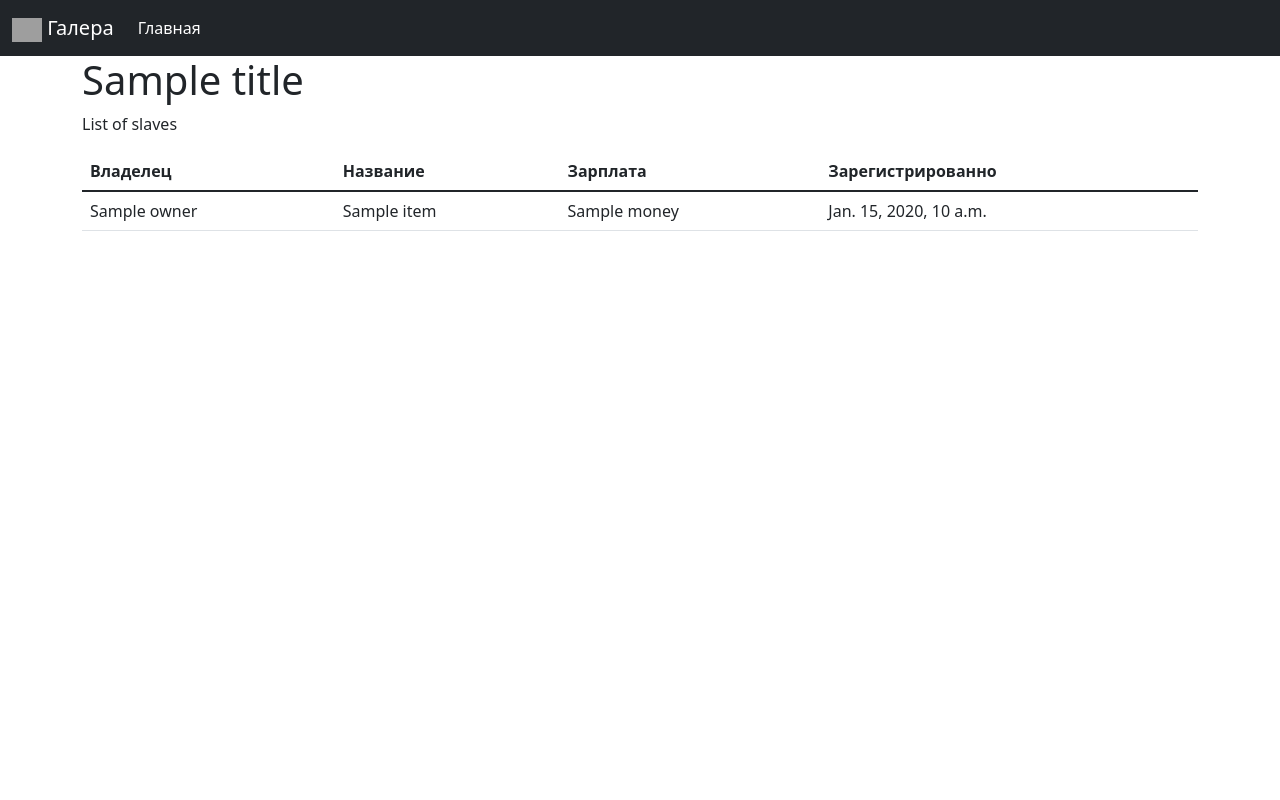
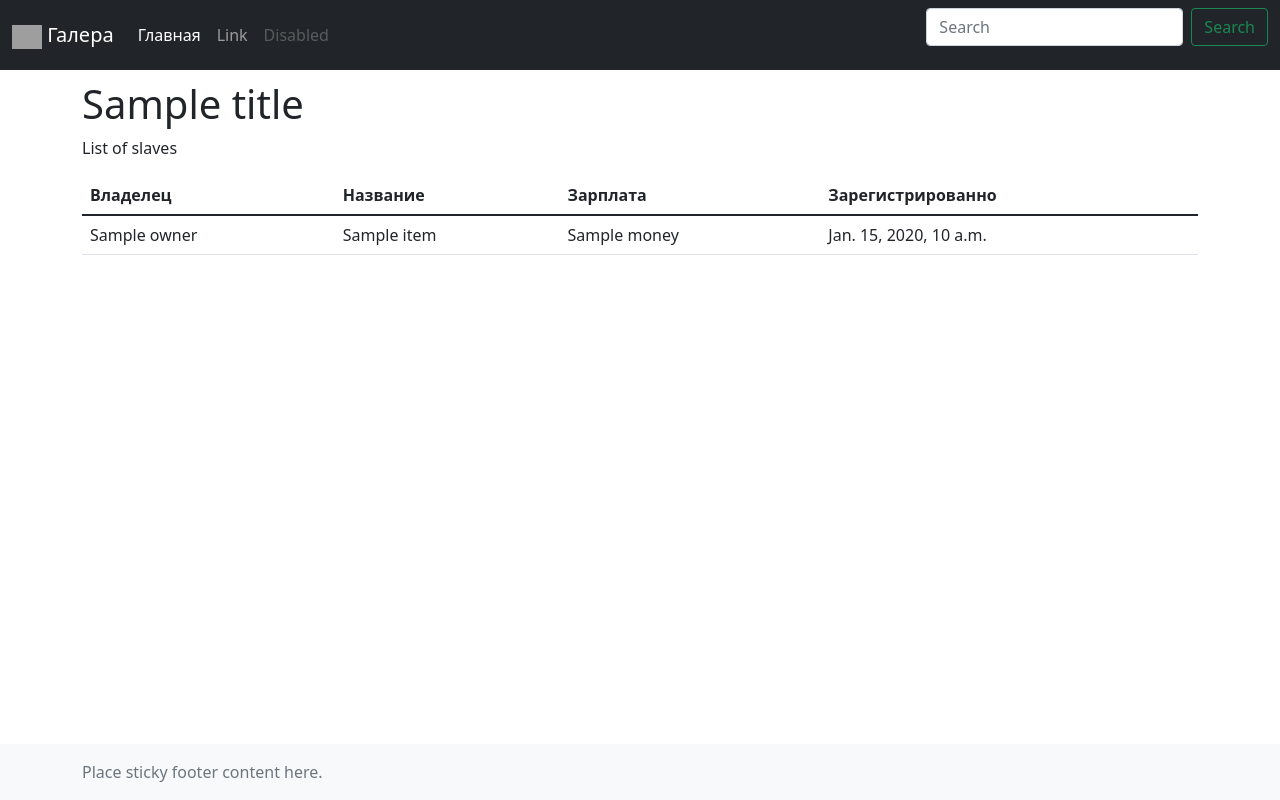
Before and after one commit to IgorSachinskiy/workers, a Django app: template project/slaves/templates/slaves/index.html in a window 1280 px wide. Run offline with Django 3.2, Linux system fonts and the light colour scheme; the template is opened without the code that fills it: most values are stand-ins (such as "Sample title", 1, 10 or a date in 2020); grey boxes are pictures that could not be loaded.

Commit message:
Подвал сайта

```diff
--- a/project/slaves/templates/slaves/index.html
+++ b/project/slaves/templates/slaves/index.html
@@ -8,30 +8,43 @@
     <title>{{ title }}</title>
 </head>
 
-<body>
-<nav class="navbar navbar-expand-lg navbar-dark bg-dark">
+<body class="d-flex flex-column h-100">
+<header>
+  <!-- Fixed navbar -->
+  <nav class="navbar navbar-expand-md navbar-dark fixed-top bg-dark">
     <div class="container-fluid">
       <a class="navbar-brand" href="#">
           <img src="https://upload.wikimedia.org/wikipedia/ru/f/f9/Philadelphia_Eagles_primary_logo.png" alt="" width="30" height="24">
           Галера
       </a>
-    <button class="navbar-toggler" type="button" data-bs-toggle="collapse" data-bs-target="#navbarSupportedContent" aria-controls="navbarSupportedContent" aria-expanded="false" aria-label="Toggle navigation">
+      <button class="navbar-toggler" type="button" data-bs-toggle="collapse" data-bs-target="#navbarCollapse" aria-controls="navbarCollapse" aria-expanded="false" aria-label="Toggle navigation">
         <span class="navbar-toggler-icon"></span>
       </button>
-    <div class="collapse navbar-collapse" id="navbarSupportedContent">
-      <ul class="navbar-nav me-auto mb-2 mb-lg-0">
+      <div class="collapse navbar-collapse" id="navbarCollapse">
+        <ul class="navbar-nav me-auto mb-2 mb-md-0">
           <li class="nav-item">
             <a class="nav-link active" aria-current="page" href="#">Главная</a>
           </li>
+          <li class="nav-item">
+            <a class="nav-link" href="#">Link</a>
+          </li>
+          <li class="nav-item">
+            <a class="nav-link disabled">Disabled</a>
+          </li>
         </ul>
+        <form class="d-flex">
+          <input class="form-control me-2" type="search" placeholder="Search" aria-label="Search">
+          <button class="btn btn-outline-success" type="submit">Search</button>
+        </form>
       </div>
     </div>
   </nav>
+</header>
 
+<main class="flex-shrink-0" style="margin-top: 5rem!important;">
   <div class="container-sm">
     <h1>{{ title }}</h1>
   </div>
-
   <div class="container"
     <p>List of slaves</p>
 
@@ -56,6 +69,13 @@
     </tbody>
 </table>
   </div>
+</main>
+
+<footer class="footer mt-auto py-3 bg-light">
+  <div class="container">
+    <span class="text-muted">Place sticky footer content here.</span>
+  </div>
+</footer>
 
 <script src="https://cdn.jsdelivr.net/npm/bootstrap@5.1.3/dist/js/bootstrap.bundle.min.js" integrity="sha384-ka7Sk0Gln4gmtz2MlQnikT1wXgYsOg+OMhuP+IlRH9sENBO0LRn5q+8nbTov4+1p" crossorigin="anonymous"></script>
 </body>
```
Lines whose indentation alone changed are shown as unchanged.
